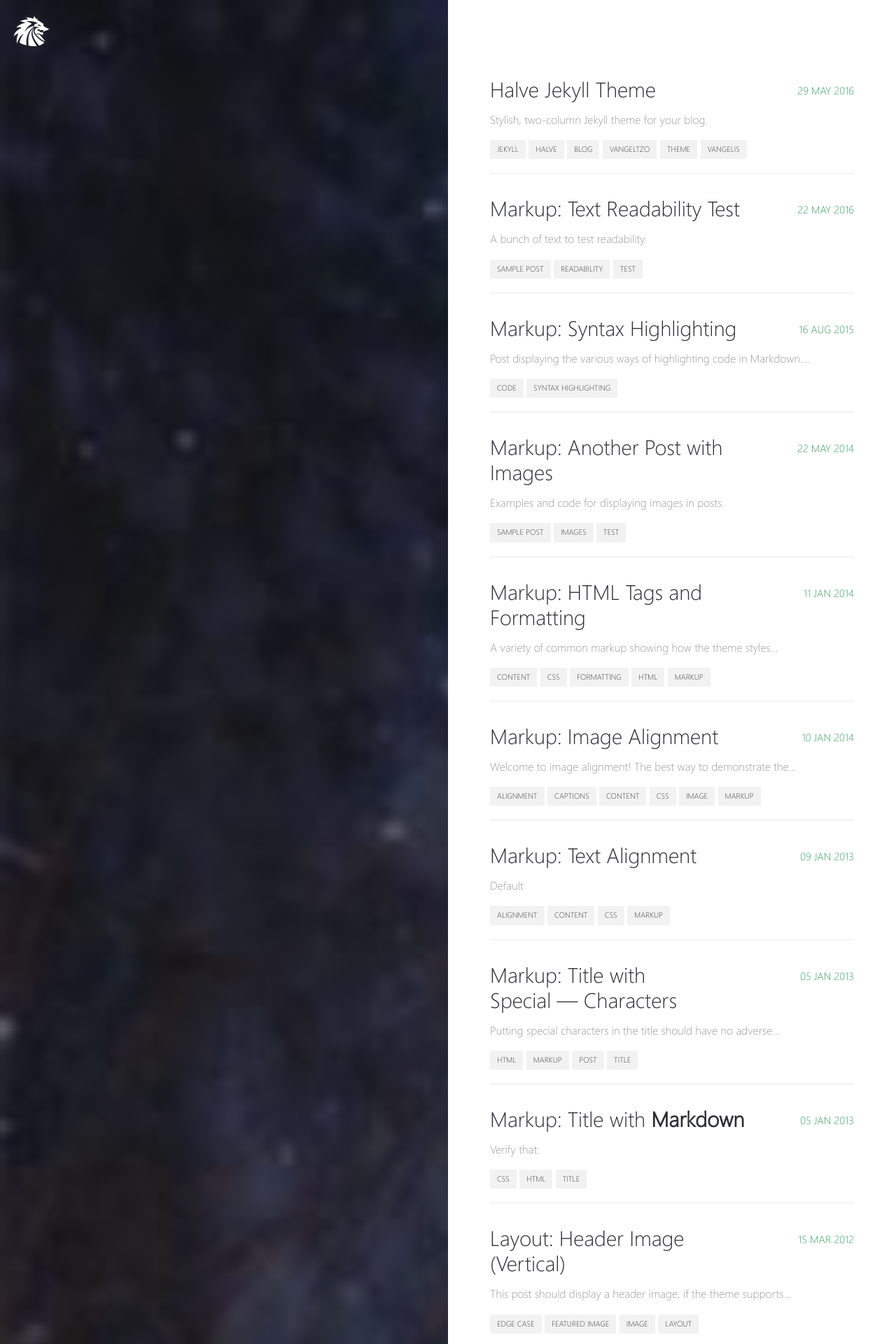
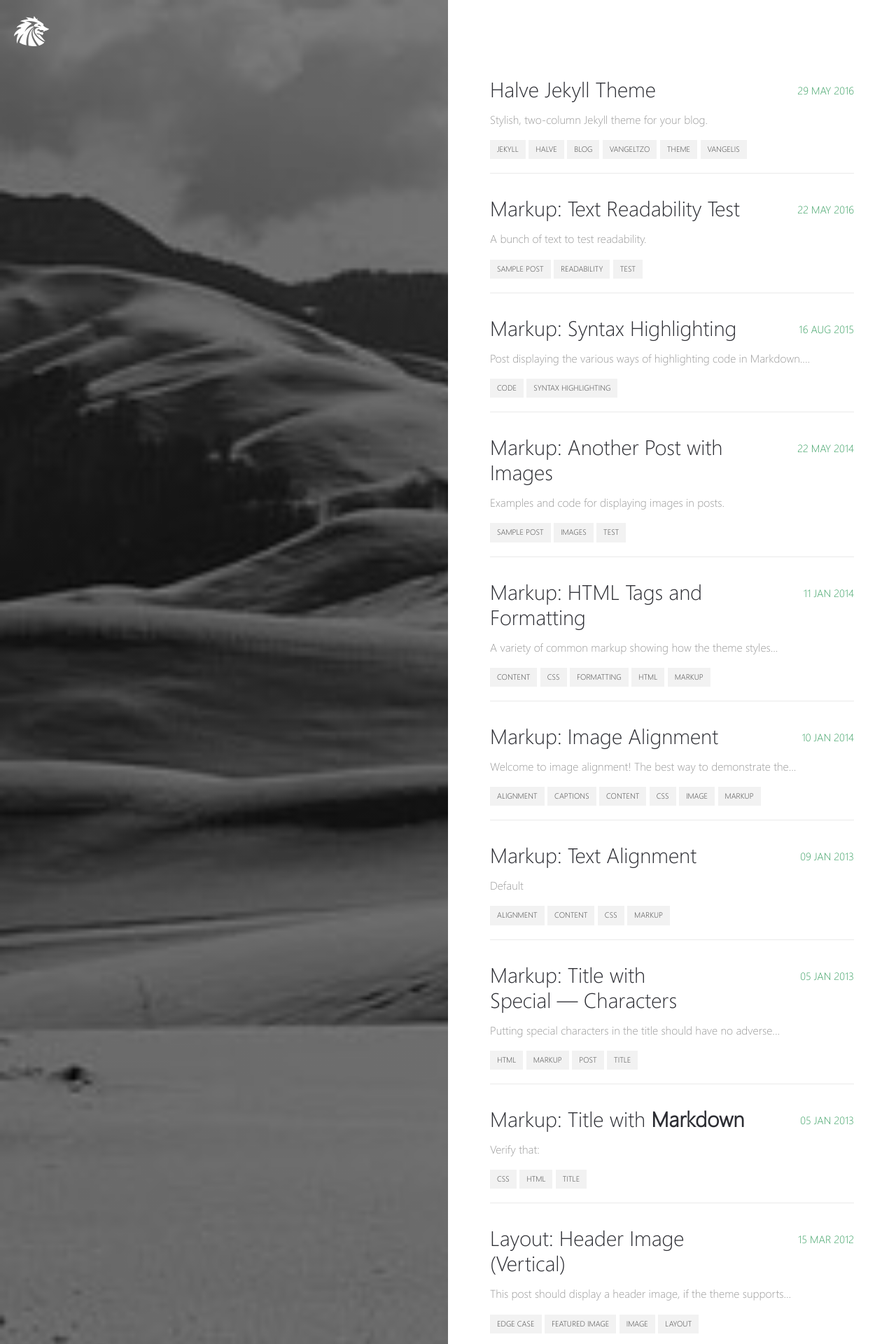
Before and after one commit to Mythral/mythral.github.io, a Jekyll site: the page built from _pages/posts.md, in a window 1280 px wide. Shown: the top 1920 px of the page at 70% size. Built offline with Jekyll 4.4.1, drawn with Linux system fonts in a browser that asks for light colours.

Commit message:
Experimenting with background

```diff
--- a/_config.yml
+++ b/_config.yml
@@ -8,7 +8,7 @@ locale: en_US
 # Left Block Images
 background:
   homepage: images/home.png                           # this image will be shown on homepage's left block
-  post-list: images/unsplash-image-10.jpg             # this image will be shown on post list page
+  post-list: images/home.png #unsplash-image-10.jpg             # this image will be shown on post list page
   default-post: images/unsplash-gallery-image-3.jpg   # this image will be shown when post's front matter doesn't specify any image
 
 # Jekyll
```
